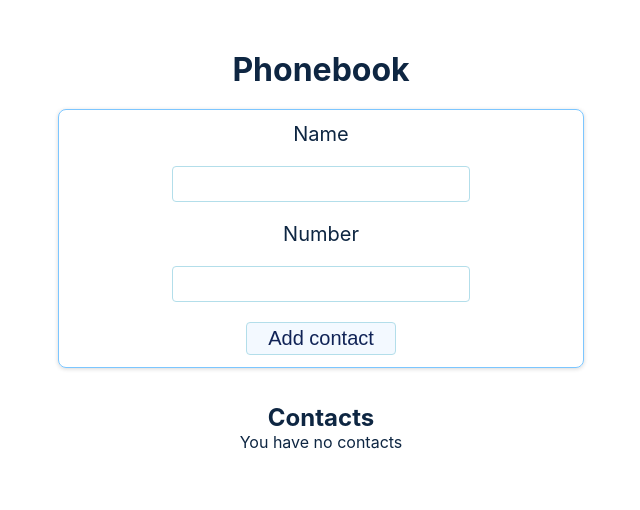
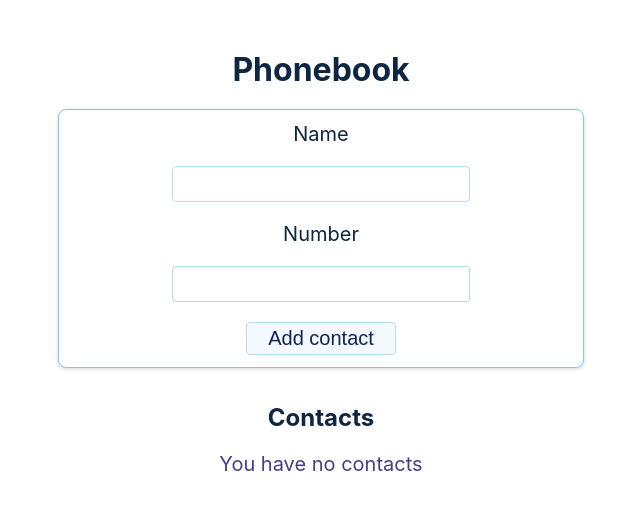
Before and after one commit to cod3provider/woolf-react-hw-07-phonebook, a React (Create React App) app: page / in a window 1280 px wide. Shown: the top 510 px of the page, without its empty margins (319-959 px from the left). Built offline with nearby package versions, Linux system fonts and the light colour scheme; no server answers.

Commit message:
refactored app component

```diff
--- a/src/components/App.jsx
+++ b/src/components/App.jsx
@@ -7,6 +7,7 @@ import Filter from './Filter/Filter';
 import Container from './shared/Container/Container';
 import { useSelector } from 'react-redux';
 import { selectContacts, selectError, selectIsLoading } from '../store/selectors';
+import Message from './Message/Message';
 
 const App = () => {
   const contacts = useSelector(selectContacts);
@@ -32,9 +33,9 @@ const App = () => {
       />
       <h2>Contacts</h2>
       {contacts.length > 0 ?
-        <Filter /> : <p>You have no contacts</p>
+        <Filter /> : <Message text="You have no contacts" />
       }
-      {isLoading && !error && <p>...Loading</p>}
+      {isLoading && !error && <Message text="...Loading" />}
       <ContactsList />
     </Container>
   );
--- a/src/components/Filter/Filter.module.css
+++ b/src/components/Filter/Filter.module.css
@@ -2,7 +2,9 @@
   display: flex;
   flex-direction: column;
   gap: 12px;
+  margin: 20px auto 0;
   max-width: 300px;
+  font-size: 24px;
 }
 
 .input {
@@ -10,6 +12,6 @@
   padding: 4px 8px;
   border: 1px solid #b3deea;
   border-radius: 4px;
-  font-size: 18px;
+  font-size: 22px;
   color: #102356;
 }
```
